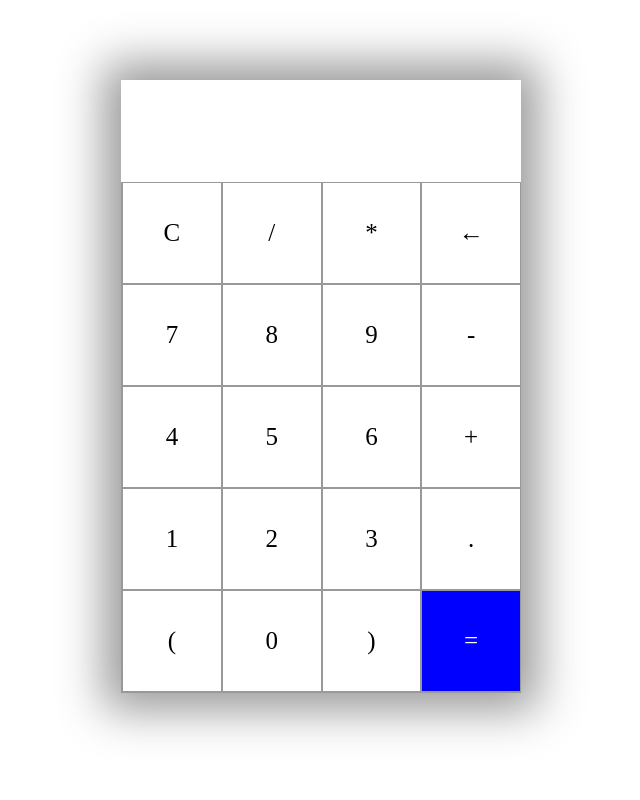
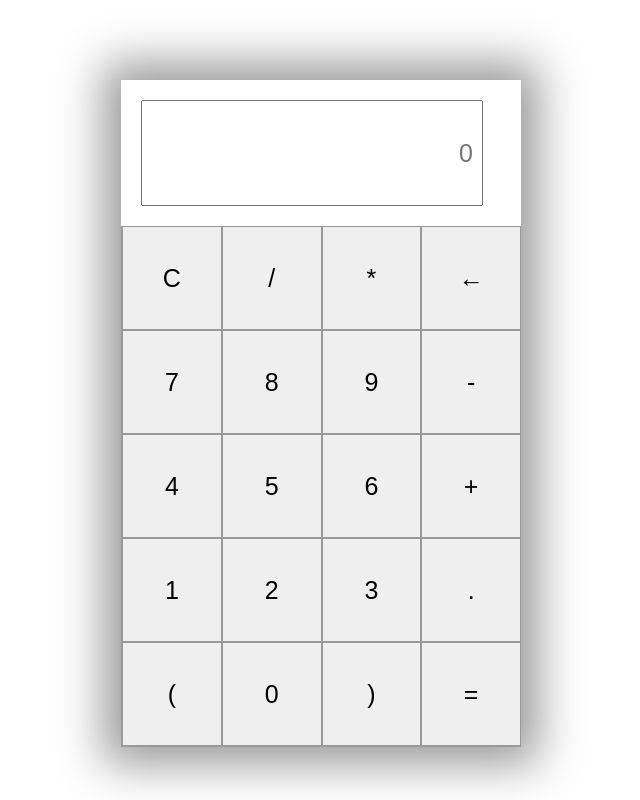
Before and after one commit to JoelJimenez0/JavaScript-HW, a plain HTML site: page calculator/Cal.html in a window 1280 px wide. Shown: the whole page, without its empty margins (319-959 px from the left). Drawn offline with Linux system fonts and the light colour scheme.

Commit message:
added the input and changed de js and css structures

```diff
--- a/calculator/Cal.html
+++ b/calculator/Cal.html
@@ -10,32 +10,32 @@
 <body>
     <section>
         <div class="container">
-            <div id="display"></div>
+            <input type="text" id="display" placeholder="0">
             <div class="buttons">
-               <div class="button">C</div>
-               <div class="button">/</div>
-               <div class="button">*</div>
-               <div class="button">&larr;</div>
-               <div class="button">7</div>
-               <div class="button">8</div>
-               <div class="button">9</div>
-               <div class="button">-</div>
-               <div class="button">4</div>
-               <div class="button">5</div>
-               <div class="button">6</div>
-               <div class="button">+</div>
-               <div class="button">1</div>
-               <div class="button">2</div>
-               <div class="button">3</div>
-               <div class="button">.</div>
-               <div class="button">(</div>
-               <div class="button">0</div>
-               <div class="button">)</div>
-               <div id="equal" class="button">=</div>
+               <button onclick="clr()">C</button>
+               <button onclick="cal('/')">/</button>
+               <button onclick="cal('*')">*</button>
+               <button onclick="del()">←</button>
+               <button onclick="cal(7)">7</button>
+               <button onclick="cal(8)">8</button>
+               <button onclick="cal(9)">9</button>
+               <button onclick="cal('-')">-</button>
+               <button onclick="cal(4)">4</button>
+               <button onclick="cal(5)">5</button>
+               <button onclick="cal(6)">6</button>
+               <button onclick="cal('+')">+</button>
+               <button onclick="cal(1)">1</button>
+               <button onclick="cal(2)">2</button>
+               <button onclick="cal(3)">3</button>
+               <button onclick="cal('.')">.</button>
+               <button onclick="cal()">(</button>
+               <button onclick="cal(0)">0</button>
+               <button onclick="cal()">)</button>
+               <button id="equal" onclick="Result()">=</button>
+            <script src="js/Cal.js">
+            </script>
             </div>
         </div>
     </section>
-    <script src="js/Cal.js">
-    </script>
 </body>
 </html>
--- a/calculator/css/style.css
+++ b/calculator/css/style.css
@@ -9,6 +9,7 @@
     line-height: 70px;
     padding: 16px 8px;
     font-size: 25px;
+    margin: 20px;
 }
 .buttons{
     display: grid;
@@ -16,11 +17,11 @@
     border-left: 1px solid #999;
     grid-template-columns: 1fr 1fr 1fr 1fr;
 }
-.buttons > div{
+.buttons > button{
     border-top: 1px solid #999;
     border-right: 1px solid #999;
 }
-.button{
+button{
     border: 0.5px solid #999;
     line-height: 100px;
     text-align: center;
@@ -29,10 +30,10 @@
 
 }
 #equal{
-    background-color: blue;
-    color: white;
+    color: black;
 }
-.button:hover{
+
+button:hover{
     background-color: black;
     color: white;
     transition: 0.5s ease-in-out;
--- a/calculator/js/Cal.js
+++ b/calculator/js/Cal.js
@@ -1,26 +1,18 @@
-let display = document.getElementById('display');
-let buttons = Array.from(document.getElementsByClassName('button'));
-
-buttons.map( button => {
-    button.addEventListener('click', (e) =>{
-        switch(e.target.innerText){
-            case 'C':
-                display.innerText = '';
-                break;
-            case '←':
-                if(display.innerText){
-                    display.innerText = display.innerText.slice(0, -1);
-                }
-                break;
-            case '=':
-                try{
-                    display.innerText = eval(display.innerText);
-                }catch{
-                    display.innerText = 'SyntaxError!';
-                }
-                break;
-            default:
-                display.innerText += e.target.innerText;
-        }
-});
-} );
+let result= document.getElementById('display');
+let cal=(Number)=>{
+    result.value+=Number;
+}
+let Result=()=>{
+    try{
+        result.value=eval(result.value)
+    }
+    catch(err){
+        alert("SyntaxError");
+    }
+}
+function clr(){
+    result.value= "";
+}
+function del(){
+    result.value= result.value.slice(0,-1);
+}
```
